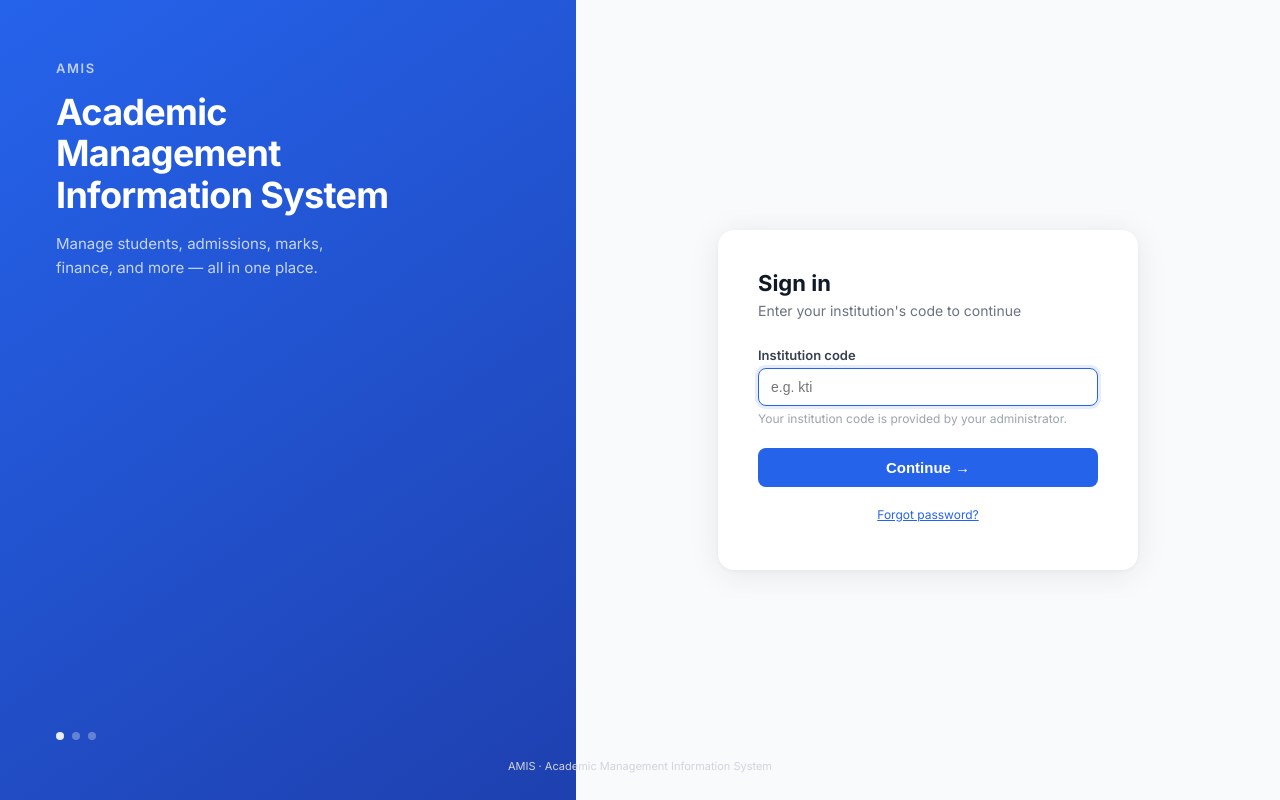
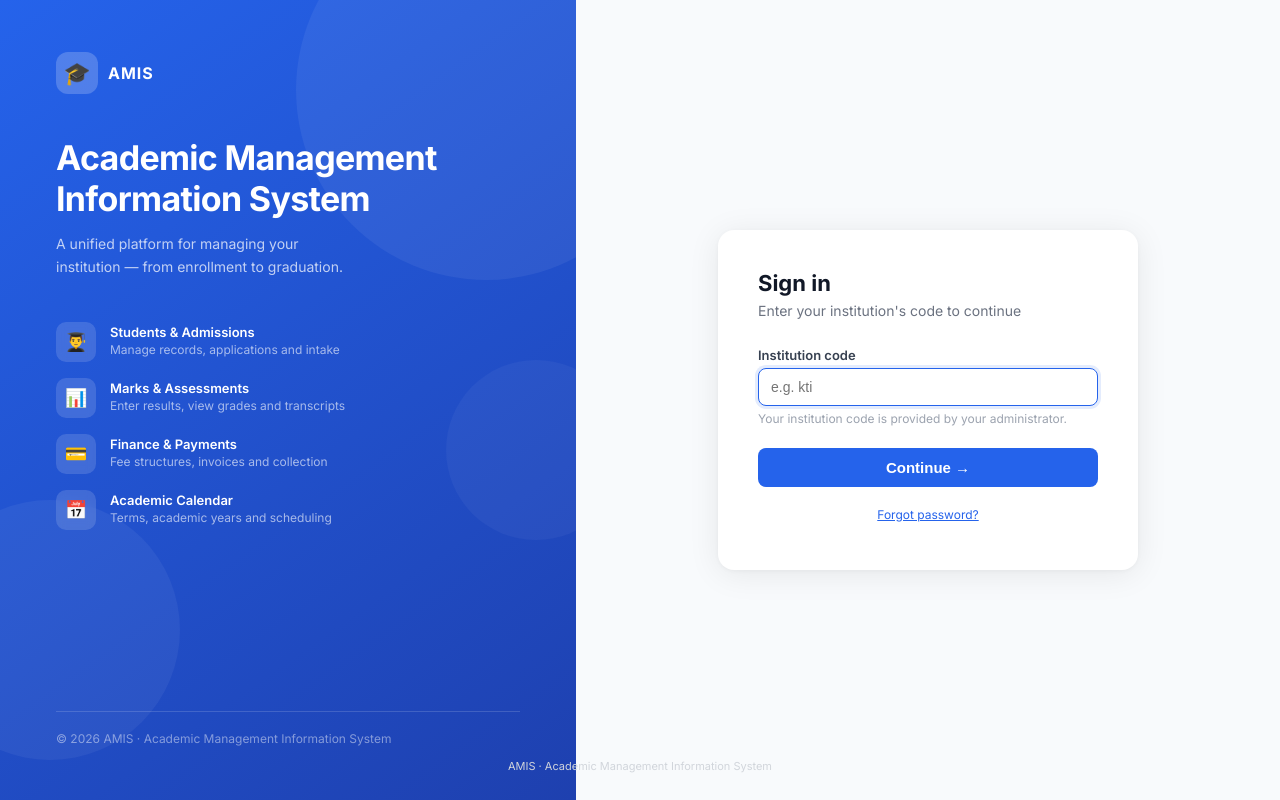
Before and after one commit to 3bsolutionsltd/amis-multi-tenant, a React (Vite) app in the folder apps/web/: page /login in a window 1280 px wide. Built offline with nearby package versions, Linux system fonts and the light colour scheme; no server answers.

Commit message:
feat: redesign login page left panel with feature highlights and decorative elements

```diff
--- a/apps/web/src/auth/LoginPage.tsx
+++ b/apps/web/src/auth/LoginPage.tsx
@@ -151,10 +151,7 @@ export function LoginPage() {
 
       {/* ===== LEFT: branding panel ===== */}
       <div
-        style={{
-          display: "none",
-          // shown on md+ via inline media-query workaround (handled via class below)
-        }}
+        style={{ display: "none" }}
         className="login-brand-panel"
       >
         <style>{`
@@ -162,14 +159,14 @@ export function LoginPage() {
             .login-brand-panel {
               display: flex !important;
               flex-direction: column;
-              justify-content: center;
-              align-items: flex-start;
               width: 45%;
               min-height: 100vh;
               background: linear-gradient(145deg, var(--primary-color, #2563EB) 0%, #1e40af 100%);
-              padding: 60px 56px;
+              padding: 52px 56px;
               box-sizing: border-box;
               color: #fff;
+              position: relative;
+              overflow: hidden;
             }
           }
           .login-input-pw { position: relative; }
@@ -212,27 +209,64 @@ export function LoginPage() {
           }
         `}</style>
 
-        {/* Logo / App name */}
-        {tenantInfo?.logoUrl && (
-          <div style={{ marginBottom: 20 }}>
-            <img src={tenantInfo.logoUrl} alt={tenantInfo?.name ?? APP_NAME} style={{ height: 56, maxWidth: 180, objectFit: "contain", filter: "brightness(0) invert(1)" }} />
+        {/* Decorative background circles */}
+        <div style={{ position: "absolute", top: -100, right: -100, width: 380, height: 380, borderRadius: "50%", background: "rgba(255,255,255,0.06)", pointerEvents: "none", zIndex: 0 }} />
+        <div style={{ position: "absolute", bottom: 40, left: -80, width: 260, height: 260, borderRadius: "50%", background: "rgba(255,255,255,0.05)", pointerEvents: "none", zIndex: 0 }} />
+        <div style={{ position: "absolute", top: "45%", right: -50, width: 180, height: 180, borderRadius: "50%", background: "rgba(255,255,255,0.04)", pointerEvents: "none", zIndex: 0 }} />
+
+        {/* Logo / brand mark */}
+        <div style={{ marginBottom: 44, zIndex: 1 }}>
+          {tenantInfo?.logoUrl ? (
+            <img src={tenantInfo.logoUrl} alt={tenantInfo?.name ?? APP_NAME} style={{ height: 52, maxWidth: 180, objectFit: "contain", filter: "brightness(0) invert(1)" }} />
+          ) : (
+            <div style={{ display: "inline-flex", alignItems: "center", gap: 10 }}>
+              <div style={{ width: 42, height: 42, borderRadius: 12, background: "rgba(255,255,255,0.2)", display: "flex", alignItems: "center", justifyContent: "center", fontSize: 22 }}>🎓</div>
+              <span style={{ fontSize: 16, fontWeight: 800, letterSpacing: "0.06em", textTransform: "uppercase" }}>{APP_NAME}</span>
+            </div>
+          )}
+        </div>
+
+        {/* Heading block */}
+        <div style={{ zIndex: 1, flex: 1 }}>
+          <h1 style={{ fontSize: 34, fontWeight: 800, lineHeight: 1.2, margin: "0 0 12px", letterSpacing: "-0.02em" }}>
+            Academic Management<br />Information System
+          </h1>
+          <p style={{ fontSize: 14, opacity: 0.72, lineHeight: 1.65, maxWidth: 300, margin: "0 0 44px" }}>
+            A unified platform for managing your institution — from enrollment to graduation.
+          </p>
+
+          {/* Feature highlights */}
+          <div style={{ display: "flex", flexDirection: "column", gap: 16 }}>
+            {([
+              { icon: "👨‍🎓", label: "Students & Admissions", desc: "Manage records, applications and intake" },
+              { icon: "📊", label: "Marks & Assessments", desc: "Enter results, view grades and transcripts" },
+              { icon: "💳", label: "Finance & Payments", desc: "Fee structures, invoices and collection" },
+              { icon: "📅", label: "Academic Calendar", desc: "Terms, academic years and scheduling" },
+            ] as const).map(({ icon, label, desc }) => (
+              <div key={label} style={{ display: "flex", alignItems: "center", gap: 14 }}>
+                <div style={{
+                  width: 40, height: 40, borderRadius: 10, flexShrink: 0,
+                  background: "rgba(255,255,255,0.14)",
+                  backdropFilter: "blur(4px)",
+                  display: "flex", alignItems: "center", justifyContent: "center", fontSize: 18,
+                }}>
+                  {icon}
+                </div>
+                <div>
+                  <div style={{ fontSize: 13, fontWeight: 600, lineHeight: 1.2 }}>{label}</div>
+                  <div style={{ fontSize: 12, opacity: 0.6, lineHeight: 1.4, marginTop: 2 }}>{desc}</div>
+                </div>
+              </div>
+            ))}
           </div>
-        )}
-        <div style={{ fontSize: 13, fontWeight: 600, letterSpacing: "0.12em", textTransform: "uppercase", opacity: 0.7, marginBottom: 16 }}>
-          {APP_NAME}
         </div>
-        <h1 style={{ fontSize: 36, fontWeight: 800, lineHeight: 1.15, margin: "0 0 16px", letterSpacing: "-0.02em" }}>
-          Academic<br />Management<br />Information System
-        </h1>
-        <p style={{ fontSize: 15, opacity: 0.75, lineHeight: 1.6, maxWidth: 320, margin: 0 }}>
-          Manage students, admissions, marks, finance, and more — all in one place.
-        </p>
 
-        {/* Decorative dots */}
-        <div style={{ marginTop: "auto", display: "flex", gap: 8, paddingTop: 48 }}>
-          {[1,2,3].map(i => (
-            <div key={i} style={{ width: 8, height: 8, borderRadius: "50%", background: `rgba(255,255,255,${i === 1 ? 0.9 : 0.3})` }} />
-          ))}
+        {/* Footer */}
+        <div style={{ zIndex: 1, paddingTop: 40 }}>
+          <div style={{ height: 1, background: "rgba(255,255,255,0.15)", marginBottom: 18 }} />
+          <p style={{ margin: 0, fontSize: 12, opacity: 0.45, lineHeight: 1.5 }}>
+            © {new Date().getFullYear()} {APP_NAME} · Academic Management Information System
+          </p>
         </div>
       </div>
 
```
